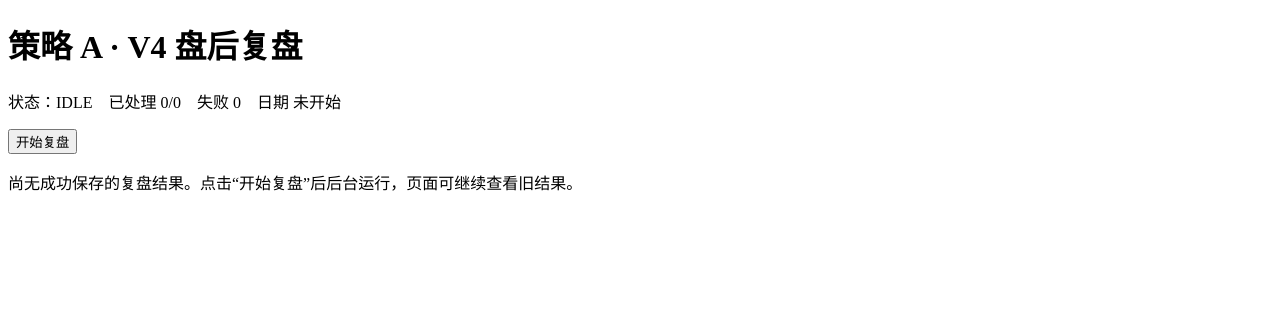
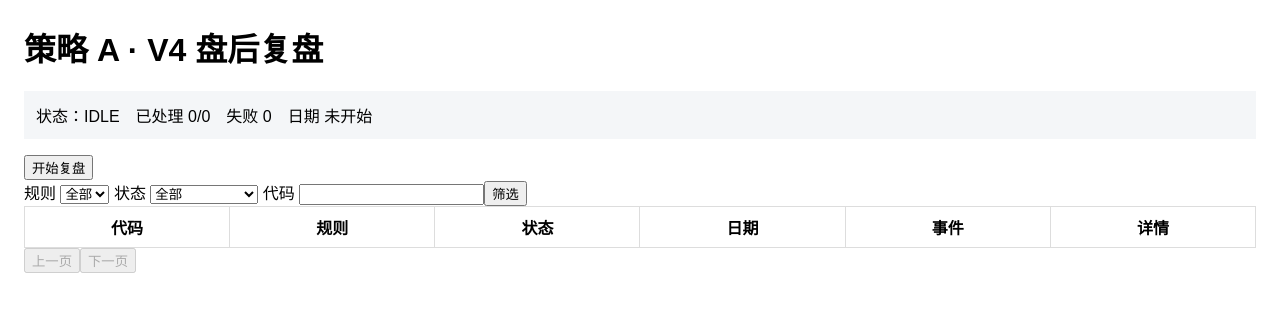
Before and after one commit to ybac1ybac1-glitch/-, a Flask app: page /strategy/a/v4 in a window 1280 px wide. Shown: the top 312 px of the page. Run offline with Flask 3, Linux system fonts and the light colour scheme; data that the repository does not hold is empty.

Commit message:
Build interactive Strategy A V4 review page

```diff
--- a/backend/templates/strategy_a_v4.html
+++ b/backend/templates/strategy_a_v4.html
@@ -1,8 +1,18 @@
-<!doctype html><meta charset="utf-8"><title>策略 A · V4 复盘</title>
+<!doctype html><meta charset="utf-8"><title>策略 A · V4 盘后复盘</title>
+<style>body{font-family:Arial;margin:24px}table{border-collapse:collapse;width:100%}td,th{padding:8px;border:1px solid #ddd}.bar{padding:12px;background:#f4f6f8;margin-bottom:16px}.error{color:#b00}</style>
 <h1>策略 A · V4 盘后复盘</h1>
-<p>状态：{{ status.status }}　已处理 {{ status.processed }}/{{ status.total }}　失败 {{ status.failed }}　日期 {{ status.asof_date or '未开始' }}</p>
-<form method="post" action="/strategy/a/v4/start"><button>开始复盘</button></form>
-{% if result.scan %}<p>复盘日期：{{ result.scan.asof_date }}，命中股票：{{ result.scan.stock_count }}，信号：{{ result.scan.signal_count }}</p>
-<table border="1"><tr><th>代码</th><th>规则</th><th>状态</th><th>信号日期</th><th>事件ID</th></tr>
-{% for x in result.items %}<tr><td>{{ x.ts_code }}</td><td>{{ x.rule_id }}</td><td>{{ x.state }}</td><td>{{ x.signal_date }}</td><td>{{ x.event_id }}</td></tr>{% endfor %}</table>
-{% else %}<p>尚无成功保存的复盘结果。点击“开始复盘”后后台运行，页面可继续查看旧结果。</p>{% endif %}
+<div class="bar"><span id="status">状态：{{ status.status }}</span>　<span id="progress">已处理 {{ status.processed }}/{{ status.total }}</span>　<span id="failed">失败 {{ status.failed }}</span>　<span id="date">日期 {{ status.asof_date or '未开始' }}</span></div>
+<button id="start">开始复盘</button> <span id="notice"></span>
+<div><label>规则 <select id="rule"><option value="">全部</option>{% for i in range(1,10) %}<option>A0{{ i }}</option>{% endfor %}</select></label>
+<label>状态 <select id="state"><option value="">全部</option><option>CANDIDATE</option><option>CONFIRMED</option><option>INVALIDATED</option></select></label>
+<label>代码 <input id="code"></label><button onclick="load(1)">筛选</button></div>
+<div id="summary">{% if result.scan %}上次成功复盘：{{ result.scan.asof_date }}，命中股票 {{ result.scan.stock_count }}，信号 {{ result.scan.signal_count }}{% else %}尚无保存结果{% endif %}</div>
+<table><thead><tr><th>代码</th><th>规则</th><th>状态</th><th>日期</th><th>事件</th><th>详情</th></tr></thead><tbody id="rows"></tbody></table>
+<button onclick="load(page-1)" id="prev">上一页</button><button onclick="load(page+1)" id="next">下一页</button>
+<script>
+let page=1, size=50, timer=null;
+function qs(){let p=new URLSearchParams({page,page_size:size});let r=rule.value,s=state.value,c=code.value.trim();if(r)p.set('rule_id',r);if(s)p.set('state',s);if(c)p.set('code',c);return p}
+async function load(p){if(p<1)return;page=p;let r=await fetch('/strategy/a/v4/results?'+qs());let d=await r.json();let body=document.getElementById('rows');body.innerHTML='';(d.items||[]).forEach(x=>{let tr=document.createElement('tr');tr.innerHTML='<td>'+x.ts_code+'</td><td>'+x.rule_id+'</td><td>'+x.state+'</td><td>'+x.signal_date+'</td><td>'+x.event_id+'</td><td><a href="/stock/'+x.ts_code+'">查看K线</a></td>';body.appendChild(tr)});prev.disabled=page<=1;next.disabled=(d.items||[]).length<size;summary.textContent=d.scan?'复盘日期 '+d.scan.asof_date+'，命中股票 '+d.scan.stock_count+'，信号 '+d.scan.signal_count:''}
+async function poll(){let d=await (await fetch('/strategy/a/v4/status')).json();status.textContent='状态：'+d.status;progress.textContent='已处理 '+d.processed+'/'+d.total;failed.textContent='失败 '+d.failed;date.textContent='日期 '+(d.asof_date||'未开始');if(d.status==='RUNNING')timer=setTimeout(poll,1000);else{load(1);notice.textContent=d.status==='FAILED'?'扫描失败：'+(d.error||'未知错误'):'已完成'}}
+start.onclick=async()=>{let r=await fetch('/strategy/a/v4/start',{method:'POST'});let d=await r.json();if(r.status===409){notice.textContent='已有扫描任务运行中';return}if(!r.ok){notice.textContent=d.error||'启动失败';return}notice.textContent='后台扫描已启动';poll()};load(1);
+</script>
```
